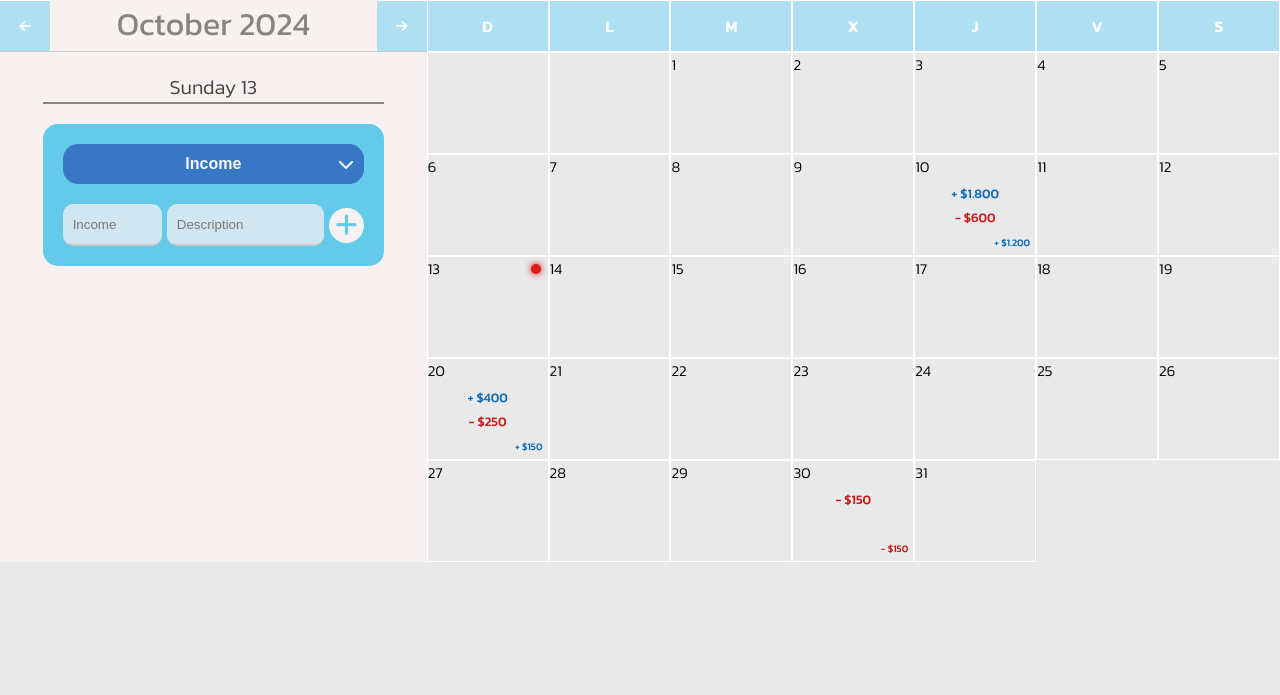
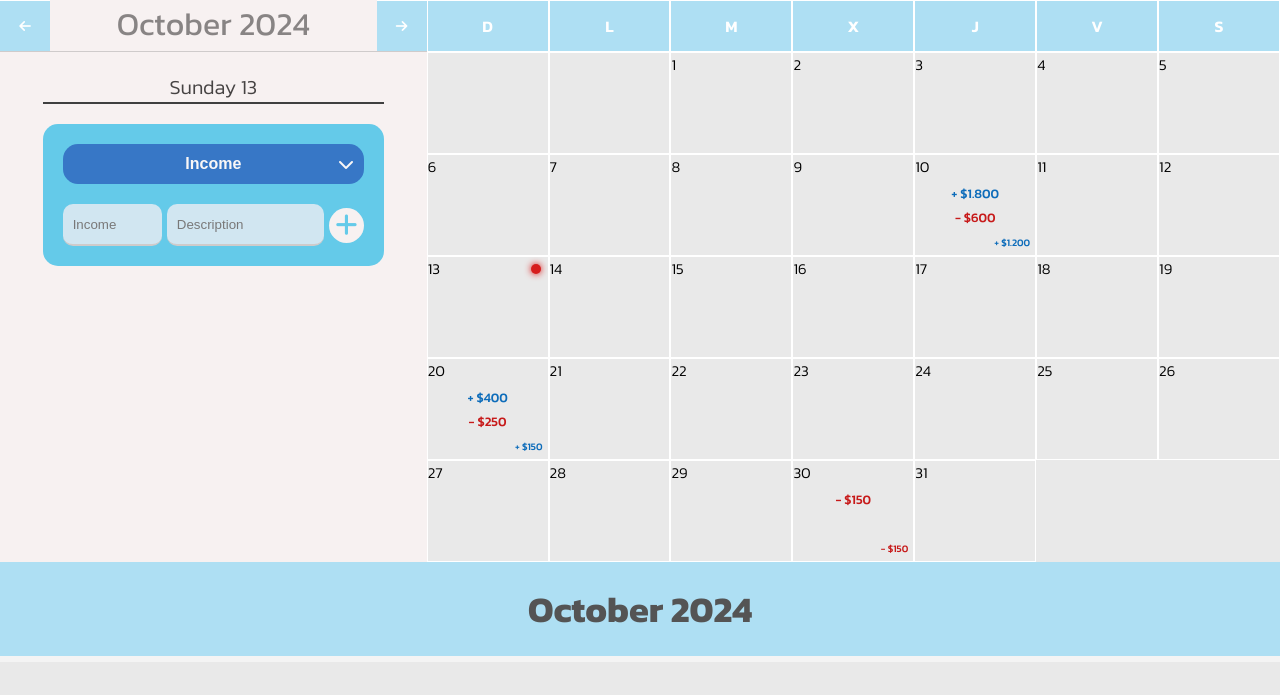
Before and after one commit to AgusIV007/MyFinance, a Flask app: template templates/calendar/calendar.html in a window 1280 px wide. Shown: the part 74-769 px from the top of the page. Run offline with Flask 3, Linux system fonts and the light colour scheme; the template is opened without the code that fills it, so the values that code supplies are empty; the visitor is signed in with stand-in values (Sample User, id 1); some libraries are stand-ins or nearby versions.

Commit message:
feat(calendar): agregue que se muestre el titulo del mes en la seccion del mes

```diff
--- a/templates/calendar/calendar.html
+++ b/templates/calendar/calendar.html
@@ -14,12 +14,15 @@
   </head>
   <body>
     <header>
-      <nav style="">
-        <span style="">My Finance</span>
-        <span style="position: absolute;right: 20px;">{{ session.username }}</span>
+      <nav>
+        <span>My Finance</span>
+        <span style="position: absolute; right: 20px"
+          >{{ session.username }}</span
+        >
       </nav>
     </header>
     <main>
+      <div class="days-info">
         <div class="info">
           <div class="info-top">
             <button id="previous-btn">
@@ -86,7 +89,10 @@
               </div>
             </div>
           </div>
-        <div class="year"></div>
+        </div>
+      </div>
+      <div class="month-info">
+        <h2></h2>
       </div>
     </main>
     <footer></footer>
--- a/templates/calendar/static/script.js
+++ b/templates/calendar/static/script.js
@@ -128,9 +128,6 @@
 
 let showYear = true;
 let showNotes = false;
-let selectedDay;
-
-function showMonths(year) {}
 
 function showCalendar(
   month,
@@ -189,6 +186,7 @@
       setDayPanelInfo(infoMonth, day);
     });
   });
+  setInfoMonth(months[month] + " " + year);
 }
 function addNote(dataInput) {
   setNotesItems(dataInput);
@@ -455,8 +453,6 @@
   });
 });
 
-function transitionMonth(month = currentMonth) {}
-
 document.addEventListener("DOMContentLoaded", function () {
   showCalendar(currentMonth, currentYear);
   let infoYear = getValues(items, currentYear);
@@ -468,3 +464,8 @@
     }
   });
 });
+
+function setInfoMonth(month) {
+  const monthTitle = document.querySelector(".month-info h2");
+  monthTitle.textContent = month;
+}
--- a/templates/calendar/static/styles.css
+++ b/templates/calendar/static/styles.css
@@ -15,7 +15,8 @@
 }
 main {
   width: 100%;
-  display: grid;
+  display: flex;
+  flex-direction: column;
 }
 ul {
   padding: 0;
@@ -51,7 +52,7 @@
   align-items: center;
   order: 1;
   height: auto;
-  width: auto;
+  width: 50%;
 }
 
 .info-top {
@@ -247,7 +248,7 @@
   width: 0px;
 }
 #info-items li {
-  border-bottom: 2px solid rgb(136, 132, 132);
+  border-bottom: 2px solid rgb(63, 63, 63);
   text-overflow: ellipsis;
 }
 .item-title {
@@ -295,7 +296,7 @@
 #next-btn {
   background-color: rgb(174 223 243);
   color: white;
-  height: 100%;
+  height: 55px;
   width: 50px;
   border: 0;
   border-top: 1px solid #fff;
@@ -426,6 +427,29 @@
     box-shadow: 0 0 0px #d90000;
   }
 }
+.days-info {
+  width: 100%;
+  display: flex;
+  flex-direction: column;
+}
+.month-info {
+  width: 100%;
+  background-color: #f4f4f4;
+  display: flex;
+  flex-direction: column;
+  align-items: center;
+  color: #545454;
+  font-size: 1.5em;
+  height: 100px;
+}
+.month-info h2 {
+  width: 100%;
+  background-color: #aedff3;
+  text-align: center;
+  justify-content: start;
+  padding: 20px 0;
+  margin: 0;
+}
 .month-container {
 }
 .year-title {
@@ -461,6 +485,13 @@
   .info-data span:first-child {
     min-width: 40%;
   }
+  .days-info {
+    flex-direction: row;
+  }
+  #previous-btn,
+  #next-btn {
+    height: 100%;
+  }
 }
 @media (min-width: 1450px) {
   .year {
```
Lines whose indentation alone changed are shown as unchanged.
